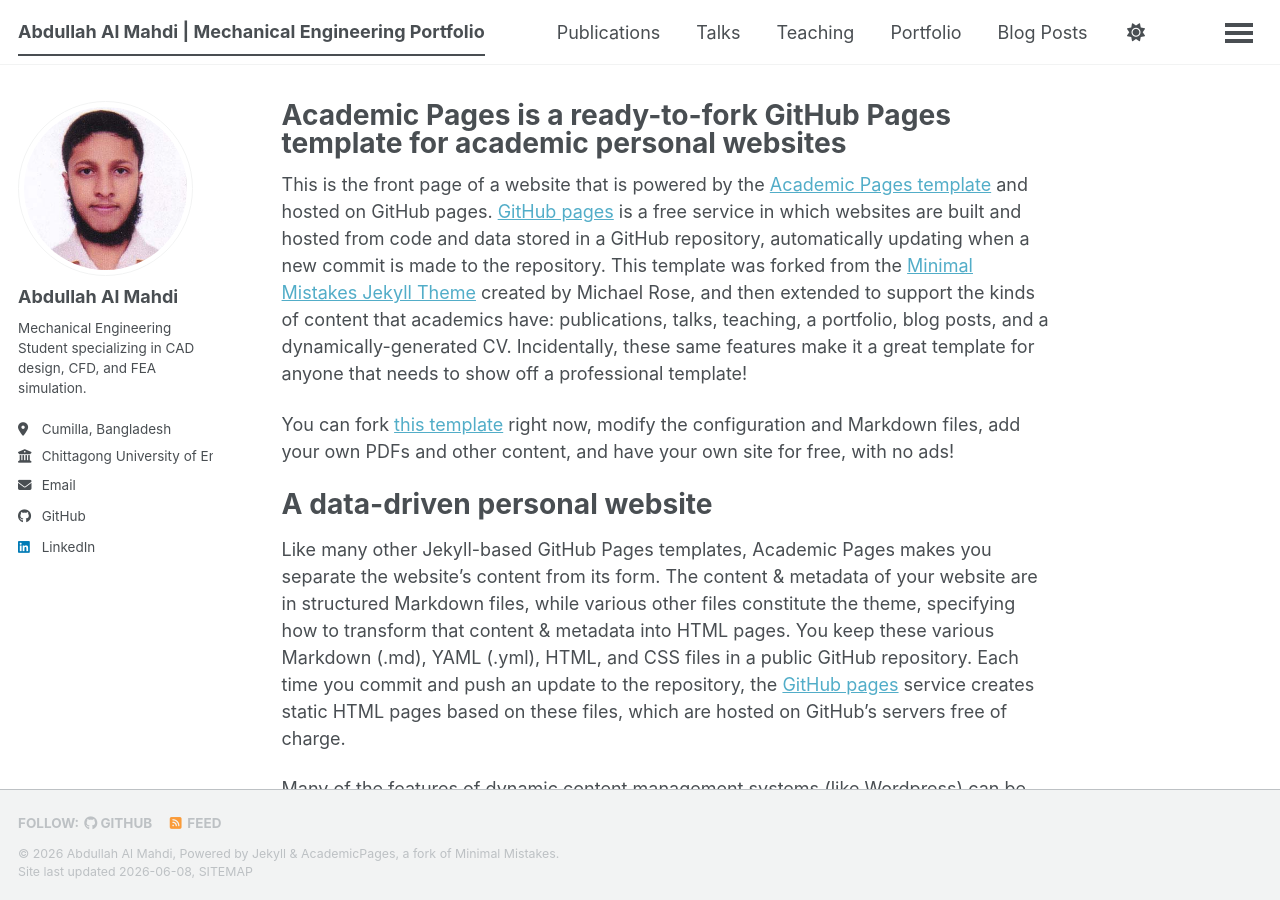
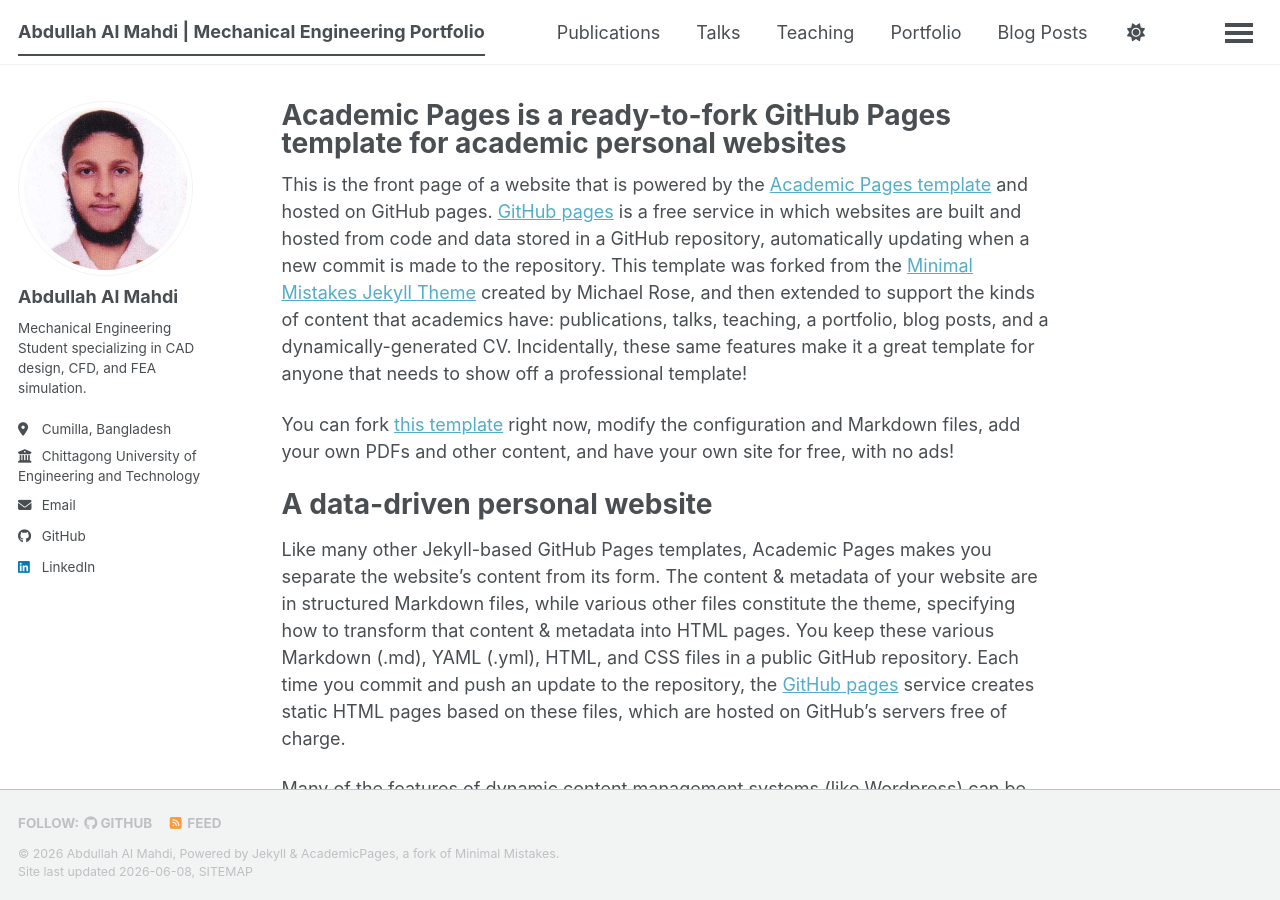
Before and after one commit to Abdullah-310/Abdullah-310.github.io, a Jekyll site: the page built from _pages/about.md, in a window 1280 px wide and 900 px high. Built offline with Jekyll 4.4.1, drawn with Linux system fonts in a browser that asks for light colours; a script bundle is joined from its source files by our own code; library files that are not in the unit come from our copies.

Commit message:
Update author-profile.html

```diff
--- a/_includes/author-profile.html
+++ b/_includes/author-profile.html
@@ -28,7 +28,9 @@
         <li class="author__desktop"><i class="fas fa-fw fa-location-dot icon-pad-right" aria-hidden="true"></i>{{ author.location }}</li>
       {% endif %}
       {% if author.employer %}
-        <li class="author__desktop"><i class="fas fa-fw fa-building-columns icon-pad-right" aria-hidden="true"></i>{{ author.employer }}</li>
+        <li class="author__desktop" style="white-space: normal; word-wrap: break-word;">
+        <i class="fas fa-fw fa-building-columns icon-pad-right" aria-hidden="true"></i>{{ author.employer }}
+        </li>
       {% endif %}
       {% if author.uri %}
         <li><a href="{{ author.uri }}"><i class="fas fa-fw fa-link icon-pad-right" aria-hidden="true"></i>{{ site.data.ui-text[site.locale].website_label | default: "Website" }}</a></li>
```
